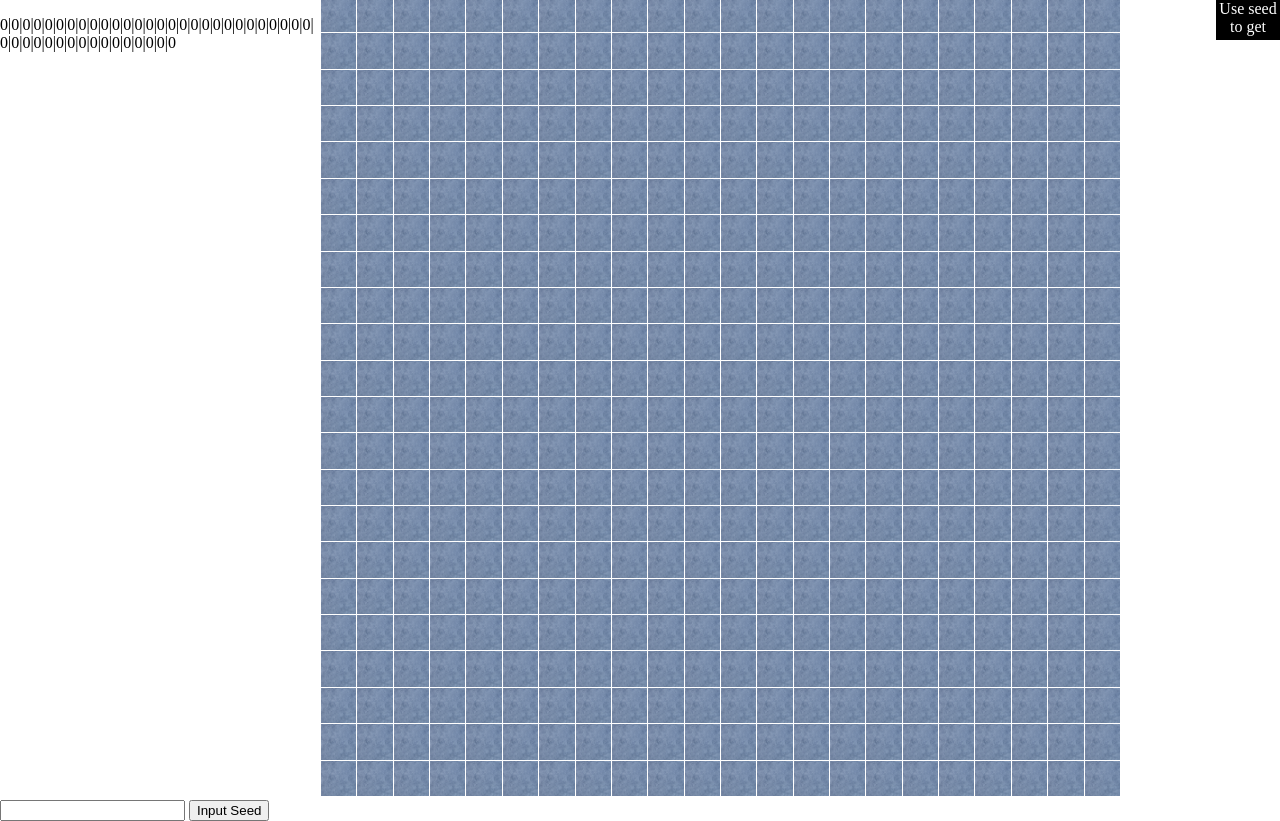
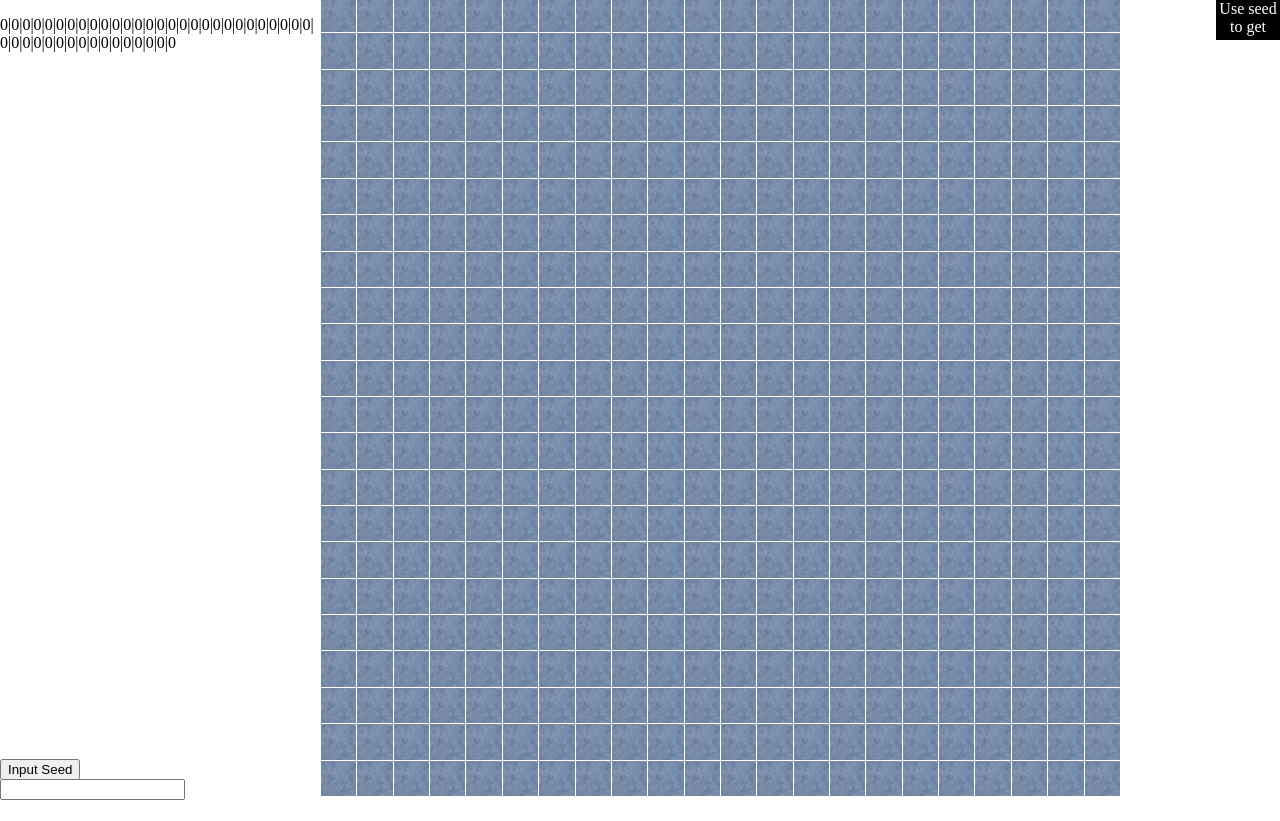
Before and after one commit to mazgamer1/mazgamer1.github.io, a plain HTML site: page mine finder/mine finder.html in a window 1280 px wide. After the commit the page ends 800 px from the top, so only its background shows below. Drawn offline with Linux system fonts and the light colour scheme.

Commit message:
Update style.css

```diff
--- a/mine finder/style.css
+++ b/mine finder/style.css
@@ -29,3 +29,16 @@ body {
     color:white;
     text-align: center;
 }
+
+#seedInput {
+    position: absolute;
+    left: 0px;
+    top: calc(100vh - 41px);
+    word-wrap: break-word;
+}
+#seedInputBox {
+    position: absolute;
+    left: 0px;
+    top: calc(100vh - 21px);
+    word-wrap: break-word;
+}
```
